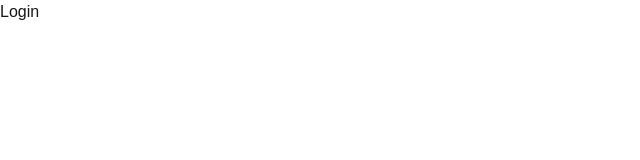
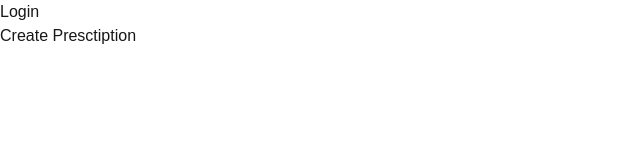
Before and after one commit to NabilRaiyan/Next-js-practice, a Next.js app in the folder telemedicine-next/client/: page /auth/login in a window 1280 px wide. Shown: the top 160 px of the page, without its empty margins (0-640 px from the left). Built offline with nearby package versions, Linux system fonts and the light colour scheme.

Commit message:
creatign prescription

```diff
--- a/telemedicine-next/client/app/auth/login/page.tsx
+++ b/telemedicine-next/client/app/auth/login/page.tsx
@@ -59,9 +59,18 @@ export default function Login() {
     // create prescription for patient
     async function createPrescription(){
         try{
+            const prescriptionData = {
+                prescription_details: "New Data for prescription",
+            }
+            const response = await axios.post('http://localhost:3000/prescription/createPrescription/3', prescriptionData, {
+                withCredentials: true,
+                params: doctorId
+            });
+            console.log(response)
 
-        }catch(error){
-
+        }
+        catch(error){
+            console.log(error)
         }
     }
 
@@ -91,6 +100,8 @@ export default function Login() {
           </ul>
         </div>
       )}
+      <br/>
+      <button onClick={createPrescription}>Create Presctiption</button>
     </div>
   );
 }
```
